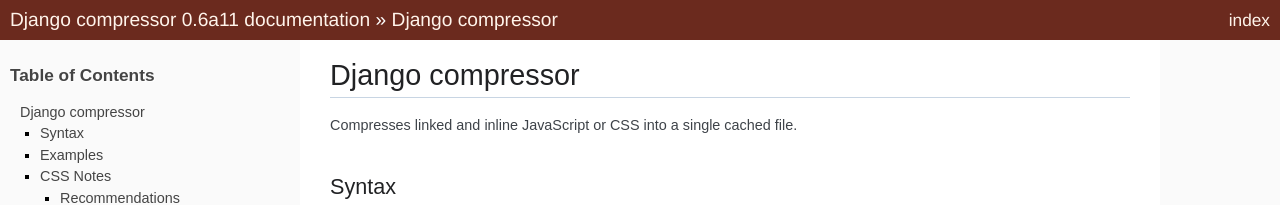
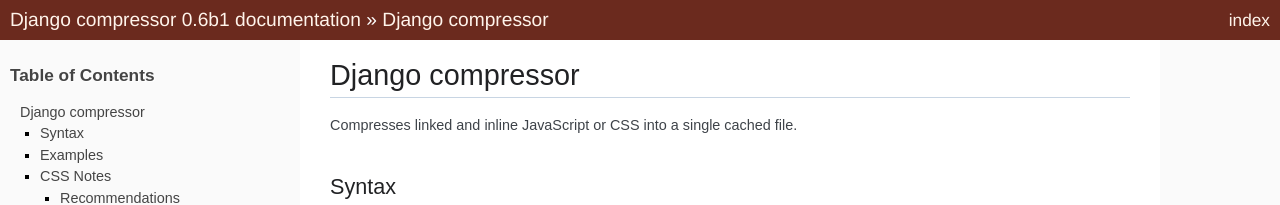
Before and after one commit to django-compressor/django-compressor, a Sphinx documentation site: the page built from docs/index.txt, in a window 1280 px wide and 900 px high. Shown: the top 205 px of the window. Built offline with Sphinx 7.4.7, drawn with Linux system fonts in a browser that asks for light colours; some of the changed text lies outside the part shown.

```diff
--- a/compressor/__init__.py
+++ b/compressor/__init__.py
@@ -1,4 +1,4 @@
-VERSION = (0, 6, 0, "a", 11)  # following PEP 386
+VERSION = (0, 6, 0, "b", 1)  # following PEP 386
 DEV_N = None
 
 
--- a/docs/conf.py
+++ b/docs/conf.py
@@ -50,7 +50,7 @@ copyright = u'2011, Django compressor authors'
 # The short X.Y version.
 version = '0.6'
 # The full version, including alpha/beta/rc tags.
-release = '0.6a11'
+release = '0.6b1'
 
 # The language for content autogenerated by Sphinx. Refer to documentation
 # for a list of supported languages.
```
